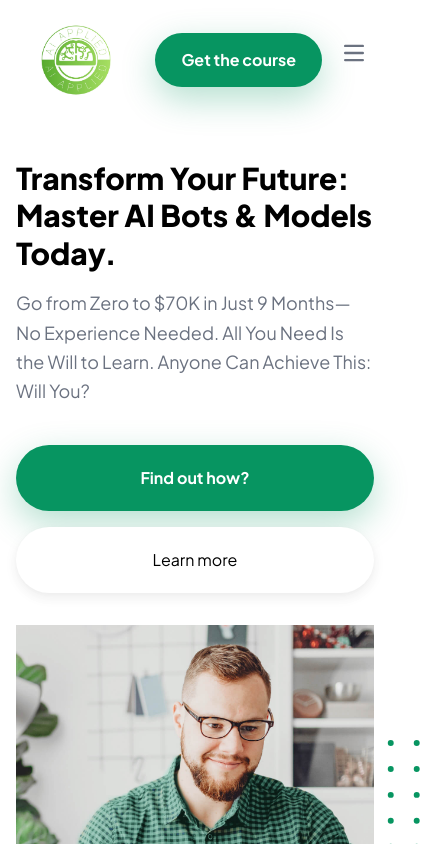
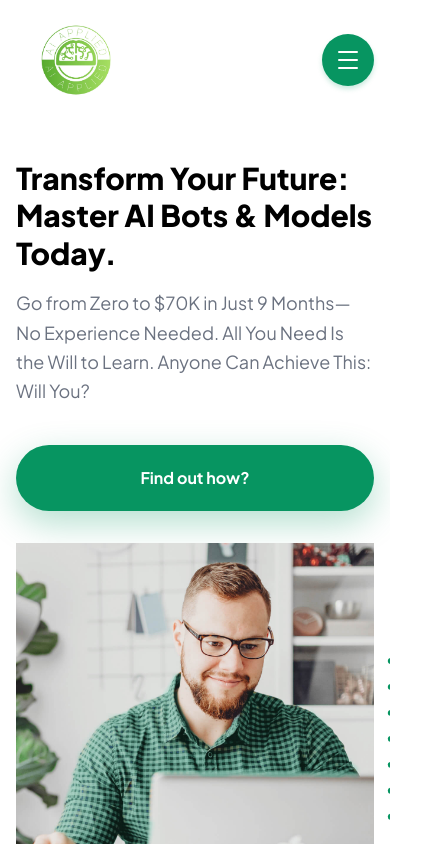
Before and after one commit to Harsh-Sanklecha/ai-applied, a Next.js app: page /1 in a window 390 px wide. Shown: the top 844 px of the page, 425 px wide, since content can reach past the window. Built offline with nearby package versions, Linux system fonts and the light colour scheme.

Commit message:
added nav animations

```diff
--- a/package.json
+++ b/package.json
@@ -9,6 +9,7 @@
     "lint": "next lint"
   },
   "dependencies": {
+    "@gsap/react": "^2.1.1",
     "next": "14.2.6",
     "react": "^18",
     "react-dom": "^18"
--- a/src/app/[landing]/page.tsx
+++ b/src/app/[landing]/page.tsx
@@ -58,7 +58,7 @@ const Landing = () => {
 
   return (
     <>
-      <section className="py-10 md:py-20">
+      <section className="py-10 md:py-20 max-w-full overflow-hidden">
         <div className="container">
           <div className="hero flex flex-col md:flex-row items-center justify-between gap-y-8">
             <div className="hero-left">
@@ -66,7 +66,7 @@ const Landing = () => {
               <p className="text-lg mt-4 text-gray-500 leading-relaxed mb-10">Go from Zero to $70K in Just 9 Months—No Experience Needed. All You Need Is the Will to Learn. Anyone Can Achieve This: Will You?</p>
               <div className="flex md:flex-row flex-col items-center gap-4">
                 <a href="#" className="btn primary-btn w-full">Find out how?</a>
-                <button className="btn primary-btn-outline w-full" onClick={() => scrollToSection('why-us')}>Learn more</button>
+                {/* <button className="btn primary-btn-outline w-full" onClick={() => scrollToSection('why-us')}>Learn more</button> */}
               </div>
             </div>
             <div className="hero-right">
@@ -110,7 +110,7 @@ const Landing = () => {
             </div>
           </div>
           <div className="flex items-center justify-center gap-4">
-            <a href="#" className="btn primary-btn">Get the course</a>
+            <a href="#" className="btn primary-btn">Get Access</a>
             <a href="#" className="btn primary-btn-outline">Learn more</a>
           </div>
         </div>
@@ -155,7 +155,7 @@ const Landing = () => {
       </section>
 
       {/* About Us */}
-      <section className='relative my-20 md:my-40' id="about">
+      <section className='relative py-20 md:py-40 max-w-full overflow-hidden' id="about">
         <Image src={Shape1} alt='shape 1' className='shape about-hero-1 hidden md:block' />
         <div className="container">
           <div className="flex flex-col md:flex-row items-center justify-between gap-8 about">
--- a/src/components/Footer/Footer.tsx
+++ b/src/components/Footer/Footer.tsx
@@ -13,7 +13,7 @@ const Footer = () => {
                 <p className='text-white mb-10'>Your AI journey starts here—begin learning today and shape your future!"</p>
               </div>
               <div className='w-full md:w-max'>
-                <a href="#" className='primary-btn footer-cta mx-auto'>Get the course</a>
+                <a href="#" className='primary-btn footer-cta mx-auto'>Get Access</a>
               </div>
             </div>
           </div>
--- a/src/components/NavBar/NavBar.scss
+++ b/src/components/NavBar/NavBar.scss
@@ -1,3 +1,50 @@
 .header-cta {
   padding: 18px 26px;
 }
+
+.menu {
+  width: 3.25rem;
+  height: 3.25rem;
+  border-radius: 50%;
+  background-color: rgb(var(--primary-color));
+  box-shadow: 0 3px 5px 0 rgba(7, 149, 97, .21);
+  display: none;
+  align-items: center;
+  justify-content: center;
+}
+
+.icon-wrapper {
+  width: 20px;
+  display: flex;
+  flex-direction: column;
+  gap: 6px;
+}
+
+.line {
+  width: 100%;
+  height: 2px;
+  background-color: #fff;
+  border-radius: 2px;
+}
+
+.drawer {
+  width: 100%;
+  background-color: #fff;
+  position: absolute;
+  left: 0;
+  padding: 1rem;
+  height: calc(100% - 3rem - 72px);
+  z-index: 10;
+  transform: translateX(-100%);
+}
+
+@media screen and (max-width: 768px) {
+  .header-cta {
+    display: none;
+  }
+
+  .menu {
+    display: flex;
+  }
+
+}
--- a/src/components/NavBar/NavBar.tsx
+++ b/src/components/NavBar/NavBar.tsx
@@ -1,29 +1,72 @@
+"use client"
 import Image from 'next/image'
-import React from 'react'
+import React, { useEffect, useState } from 'react'
 import Logo from '../../../public/logo.jpeg'
 import './NavBar.scss'
 import Link from 'next/link'
+import gsap from 'gsap';
 
 const NavBar = () => {
+  const isMobile = typeof window !== 'undefined' && window.innerWidth <= 768; // Assuming mobile at <= 768px
+  const [isOpen, setIsOpen] = useState(false)
+
+
+  useEffect(() => {
+    const tl = gsap.timeline();
+
+    if (isOpen) {
+      tl.to('.line1', { y: 7.5, duration: 0.4, ease: 'power4.out' })
+        .to('.line2', { opacity: 0, duration: 0.01, ease: 'power4.out' }, "-=0.3")
+        .to('.line3', { y: -7.5, duration: 0.4, ease: 'power4.out' }, "-=0.45")
+
+      tl.to('.line1', { rotateZ: 140, duration: 0.4, ease: 'bounce.out' })
+        .to('.line3', { y: -8, rotateZ: 40, duration: 0.4, ease: 'bounce.out' }, "-=0.45")
+
+
+      if (isMobile) {
+        tl.to('.drawer', { x: 0, opacity: 1, autoAlpha: 1, duration: 0.4, ease: 'back.in' }, '-=0.8');
+      }
+
+    } else {
+      tl.to('.line1', { rotateZ: 0, duration: 0.4, ease: 'power4.out' })
+        .to('.line3', { rotateZ: 0, duration: 0.4, ease: 'power4.out' }, '-=0.3')
+
+      tl.to('.line1', { y: 0, duration: 0.4, ease: 'bounce.out' })
+        .to('.line2', { opacity: 1, duration: 0.01, ease: 'bounce.out' }, "-=0.3")
+        .to('.line3', { y: 0, duration: 0.4, ease: 'bounce.out' }, "-=0.45")
+
+      if (isMobile) {
+        tl.to('.drawer', { x: '-100%', opacity: 0 ,autoAlpha: 0, duration: 0.4, ease: 'power4.out' }, '-=0.8');
+
+      }
+    }
+
+    return () => {
+      tl.kill();
+    }
+  }, [isOpen, isMobile]);
+
+  const toggleMenu = () => {
+    setIsOpen(!isOpen);
+  }
   return (
     <nav className="bg-white w-full z-20 top-0 start-0 container">
       <div className="max-w-screen-xl flex flex-wrap items-center justify-between mx-auto py-6">
         <a href="/" className="flex items-center space-x-3 rtl:space-x-reverse">
           <Image src={Logo} height={72} alt="AI Applied" />
         </a>
-        <div className="flex md:order-2 space-x-3 md:space-x-0 rtl:space-x-reverse">
-          <button type="button" className="primary-btn header-cta">Get the course</button>
-          <button data-collapse-toggle="navbar-sticky" type="button" className="inline-flex items-center p-2 w-10 h-10 justify-center text-sm text-gray-500 rounded-lg md:hidden hover:bg-gray-100 focus:outline-none focus:ring-2 focus:ring-gray-200 dark:text-gray-400 dark:hover:bg-gray-700 dark:focus:ring-gray-600" aria-controls="navbar-sticky" aria-expanded="false">
-            <span className="sr-only">Open main menu</span>
-            <svg className="w-5 h-5" aria-hidden="true" xmlns="http://www.w3.org/2000/svg" fill="none" viewBox="0 0 17 14">
-              <path stroke="currentColor" strokeLinecap="round" strokeLinejoin="round" strokeWidth="2" d="M1 1h15M1 7h15M1 13h15" />
-            </svg>
-          </button>
+        <button type="button" className="primary-btn header-cta md:order-2">Get Access</button>
+        <div className="menu" onClick={toggleMenu}>
+          <div className="icon-wrapper">
+            <div className="line line1"></div>
+            <div className="line line2"></div>
+            <div className="line line3"></div>
+          </div>
         </div>
         <div className="items-center justify-between hidden w-full md:flex md:w-auto md:order-1" id="navbar-sticky">
           <ul className="flex flex-col p-4 md:p-0 mt-4 font-medium border border-gray-100 rounded-lg bg-gray-50 md:space-x-8 rtl:space-x-reverse md:flex-row md:mt-0 md:border-0 md:bg-white">
             <li>
-              <a href="/" className="py-2 px-3 text-gray-500 hover:text-primary-500" aria-current="page">Home</a>
+              <Link href="/" className="py-2 px-3 text-gray-500 hover:text-primary-500" aria-current="page">Home</Link>
             </li>
             <li>
               <Link href="/#why-us" className="py-2 px-3 text-gray-500 hover:text-primary-500">Why Us</Link>
@@ -34,6 +77,21 @@ const NavBar = () => {
           </ul>
         </div>
       </div>
+        <div className="drawer container">
+        <ul className="flex flex-col gap-6 h-full">
+          <li>
+            <Link href="/" className="text-gray-400 hover:text-primary-500 text-4xl" aria-current="page" onClick={toggleMenu}>Home</Link>
+          </li>
+          <li>
+            <Link href="/#why-us" className="text-gray-400 hover:text-primary-500 text-4xl" onClick={toggleMenu}>Why Us</Link>
+          </li>
+          <li>
+            <Link href="/#about" className="text-gray-400 hover:text-primary-500 text-4xl" onClick={toggleMenu}>About</Link>
+          </li>
+          <div className="my-auto"></div>
+          <button type="button" className="primary-btn" style={{ width: '100%' }}>Get Access</button>
+        </ul>
+        </div>
     </nav>
 
   )
```
Also changed, not shown: 1 other file (tests, documents, lock files or other folders).
